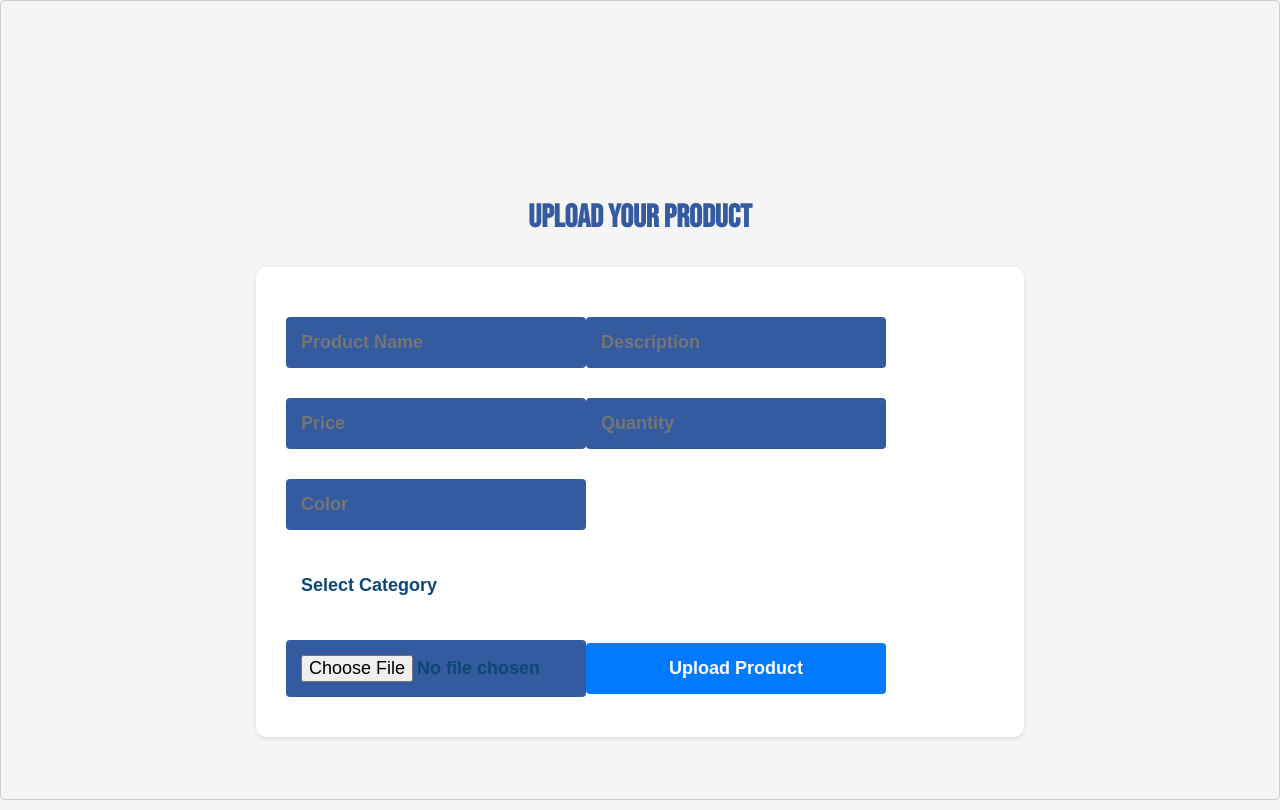
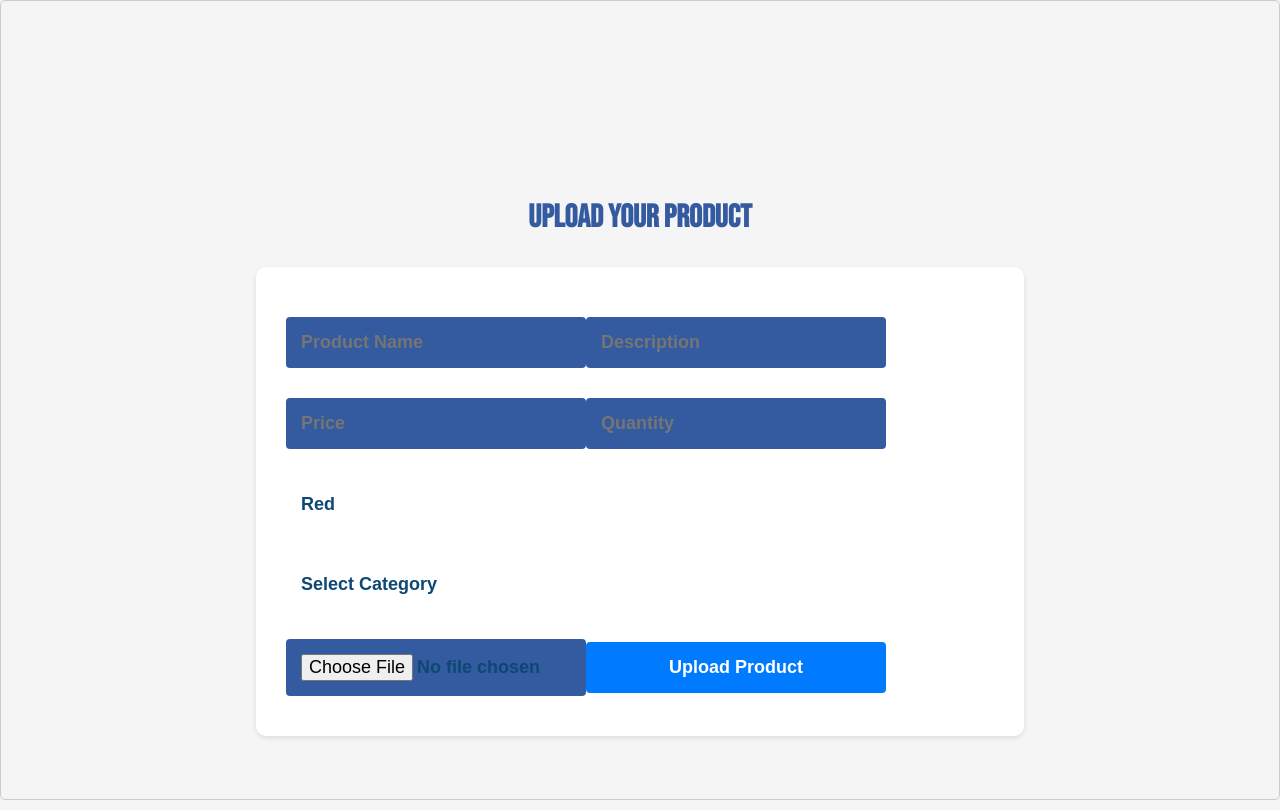
Before and after one commit to ChelseaOkoroji/CMSC441Proj, a React (Create React App) app in the folder ReactFrontend/: page /product-upload in a window 1280 px wide. Built offline with nearby package versions, Linux system fonts and the light colour scheme; sample sign-in values are in the browser's storage; a web font is replaced by a local one.

Commit message:
Fixing underline issue

```diff
--- a/ReactFrontend/src/Components/HomePage/HomePage.jsx
+++ b/ReactFrontend/src/Components/HomePage/HomePage.jsx
@@ -34,12 +34,11 @@ const HomePage = () => {
                     params: {
                         page: currentPage,
                         limit: itemsPerPage,
-                        category: menu, // Category filter
-                        name: searchQuery // Search query
+                        category: menu,
+                        name: searchQuery
                     }
                 });
 
-                // Update state with the fetched products and pagination data
                 setProducts(response.data.items);
                 setTotalPages(response.data.pages);
                 setLoading(false);
@@ -164,6 +163,7 @@ const HomePage = () => {
                 </li>
                 <li onClick={()=>{setMenu("technology")}}>
                     <Link to="home/technology" style={{textDecoration: "none"}}>Technology</Link>
+                    {menu === "technology" && <hr />}
                 </li>
                 <li onClick={()=>{setMenu("dorm")}}>
                             <Link to="home/dorm" style={{textDecoration: "none"}}>Dorm</Link>
@@ -171,6 +171,7 @@ const HomePage = () => {
                 </li>
                 <li onClick={()=>{setMenu("health")}}>
                             <Link to="home/health" style={{textDecoration: "none"}}>Health/Fitness</Link>
+                            {menu === "health" && <hr />}
                 </li>
 
             </ul>
@@ -185,7 +186,7 @@ const HomePage = () => {
                             <div className="product-info">
                                 <h3>{product.name}</h3>
                                 <p>{product.description}</p>
-                                <p>{product.price}</p>
+                                <p>${product.price}</p>
                             </div>
                         </div>
                     ))
--- a/ReactFrontend/src/Components/HomePage/ProductUpload.css
+++ b/ReactFrontend/src/Components/HomePage/ProductUpload.css
@@ -15,6 +15,7 @@
     color: #345aa0;
     margin-bottom: 30px;
 }
+
 
 .product-upload form {
     width: 100%;
--- a/ReactFrontend/src/Components/HomePage/ProductUpload.jsx
+++ b/ReactFrontend/src/Components/HomePage/ProductUpload.jsx
@@ -61,7 +61,15 @@ const ProductUpload = () => {
                 <input type="text" placeholder="Description" value={description} onChange={(e) => setDescription(e.target.value)} required/>
                 <input type="number" placeholder="Price" value={price} onChange={(e) => setPrice(e.target.value)} required/>
                 <input type="number" placeholder="Quantity" value={quantity} onChange={(e) => setQuantity(e.target.value)} required/>
-                <input type="text" placeholder="Color" value={color} onChange={(e) => setColor(e.target.value)} />
+                <select value={color} onChange={(e) => setColor(e.target.value)} >
+                    <option value="red">Red</option>
+                    <option value="blue">Blue</option>
+                    <option value="green">Green</option>
+                    <option value="gray">Gray</option>
+                    <option value="pink">Pink</option>
+                    <option value="white">White</option>
+                    <option value="black">Black</option>
+                </select>
                 <select value={category} onChange={(e) => setCategory(e.target.value)}>
                     <option value="">Select Category</option>
                     <option value="book">Books</option>
```
